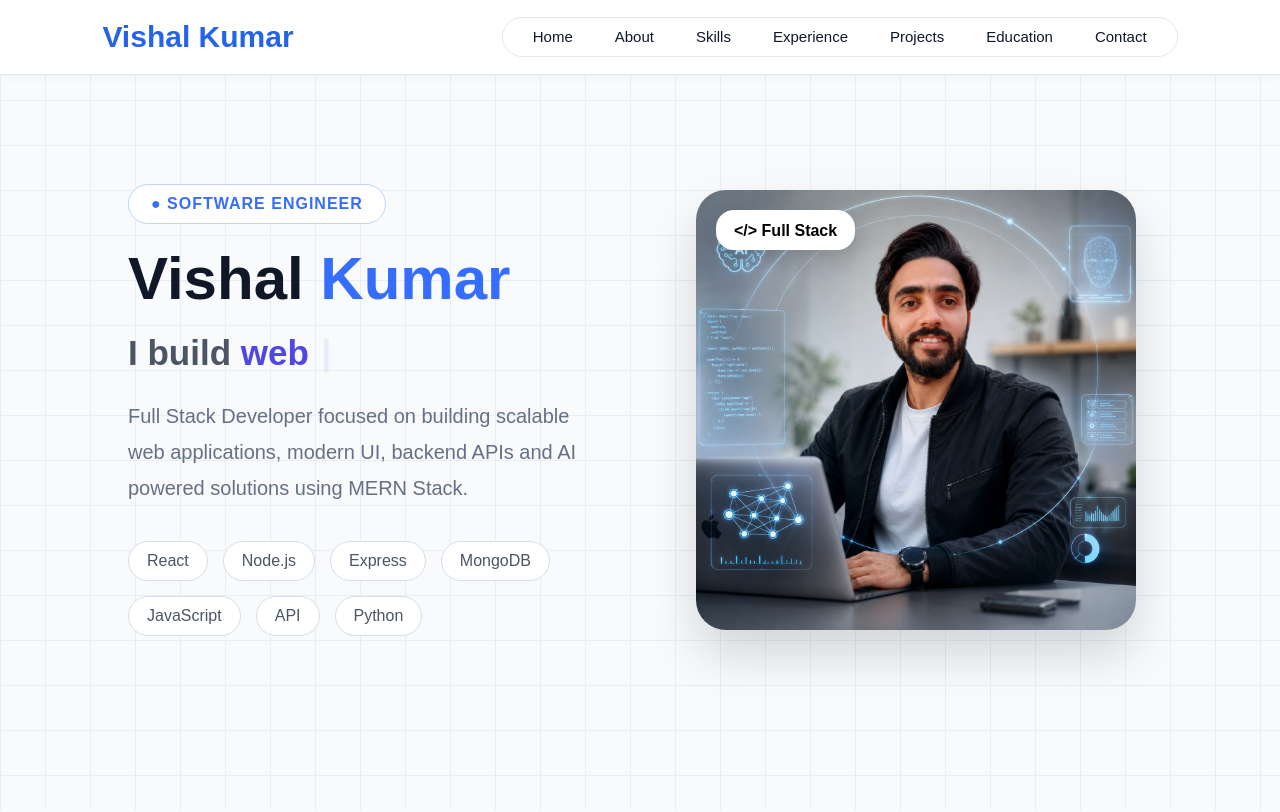
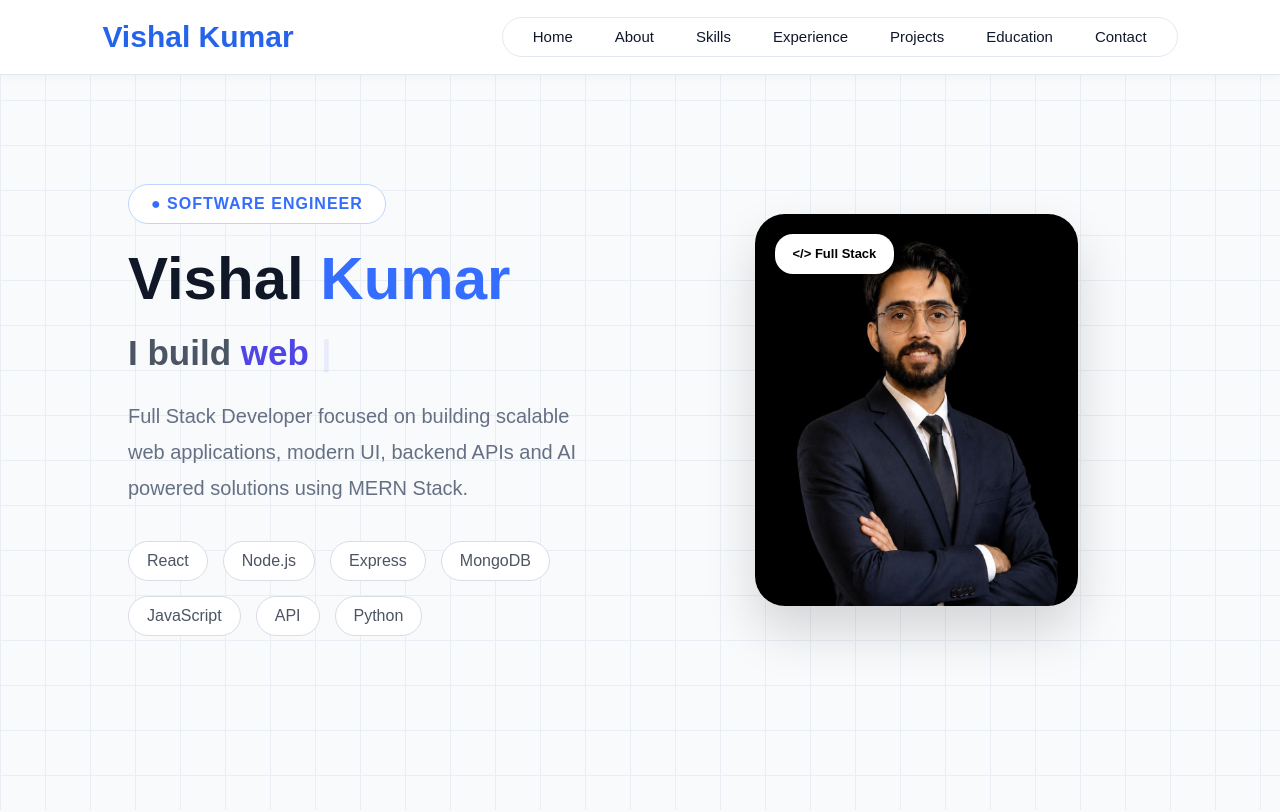
Before and after one commit to BrightCoder1/New-Portfolio, a React app: page / in a window 1280 px wide. Shown: the top 812 px of the page. Built offline with nearby package versions, Linux system fonts and the light colour scheme; the HTML template or start-up script is replaced by a standard one.

Commit message:
update the image in details component

```diff
--- a/src/components/Details.jsx
+++ b/src/components/Details.jsx
@@ -63,7 +63,7 @@ const Details = () => {
           </div>
 
           <img
-            src="./img1.png"
+            src="./my_img.jpg"
             alt="profile"
           />
 
--- a/src/index.css
+++ b/src/index.css
@@ -168,10 +168,9 @@ body {
 .image-box {
 
     position: relative;
-    width: 440px;
+    width: 323px;
     border-radius: 30px;
     overflow: hidden;
-
     box-shadow: 0 25px 50px rgba(0, 0, 0, .15);
 }
 
@@ -185,6 +184,7 @@ body {
     position: absolute;
     top: 20px;
     left: 20px;
+    font-size: 13px;
     background: white;
     padding: 12px 18px;
     border-radius: 18px;
```
Also changed, not shown: public/my_img.jpg (added).
